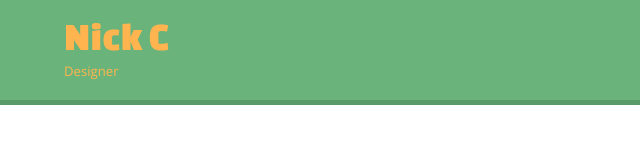
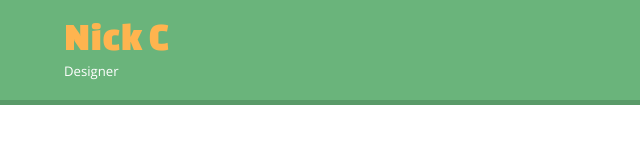
Before and after one commit to dachish/dachish.github.io, a plain HTML site: page experiments/bounce.html in a window 1280 px wide. Shown: the top 162 px of the page, 0-640 px from the left. Drawn offline with nearby package versions, Linux system fonts and the light colour scheme; a web font is replaced by a local one.

Commit message:
Updated header colors.

```diff
--- a/css/main.css
+++ b/css/main.css
@@ -200,8 +200,12 @@ nav a, nav a:visited {
 }
 
 /* logo text */
-h1, h2 {
+h1 {
   color: #ffb44f;
+}
+
+h2 {
+  color: #ffffff;
 }
 
 /* links */
```
Also changed, not shown: experiments/bounce.html (+13 -0 lines).
